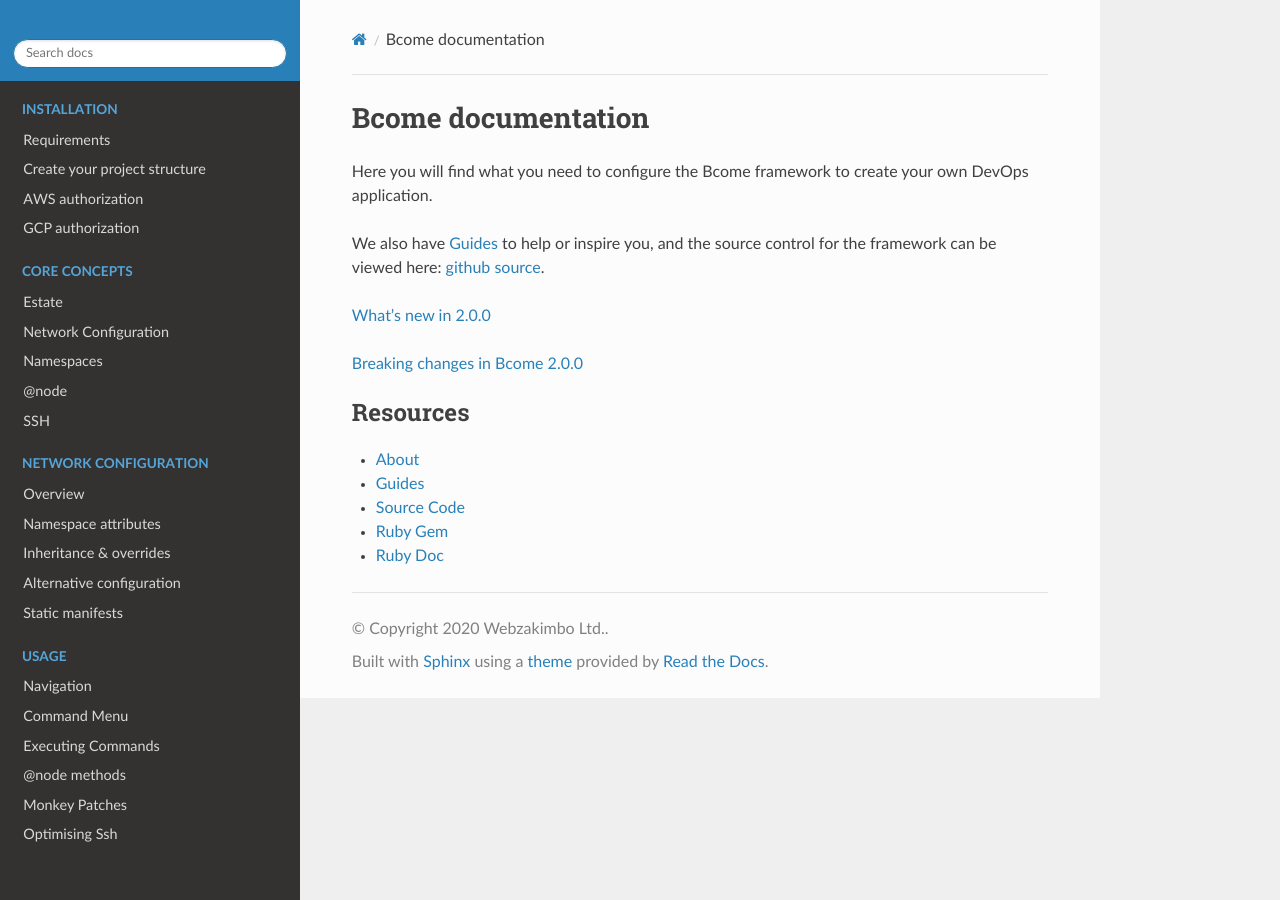
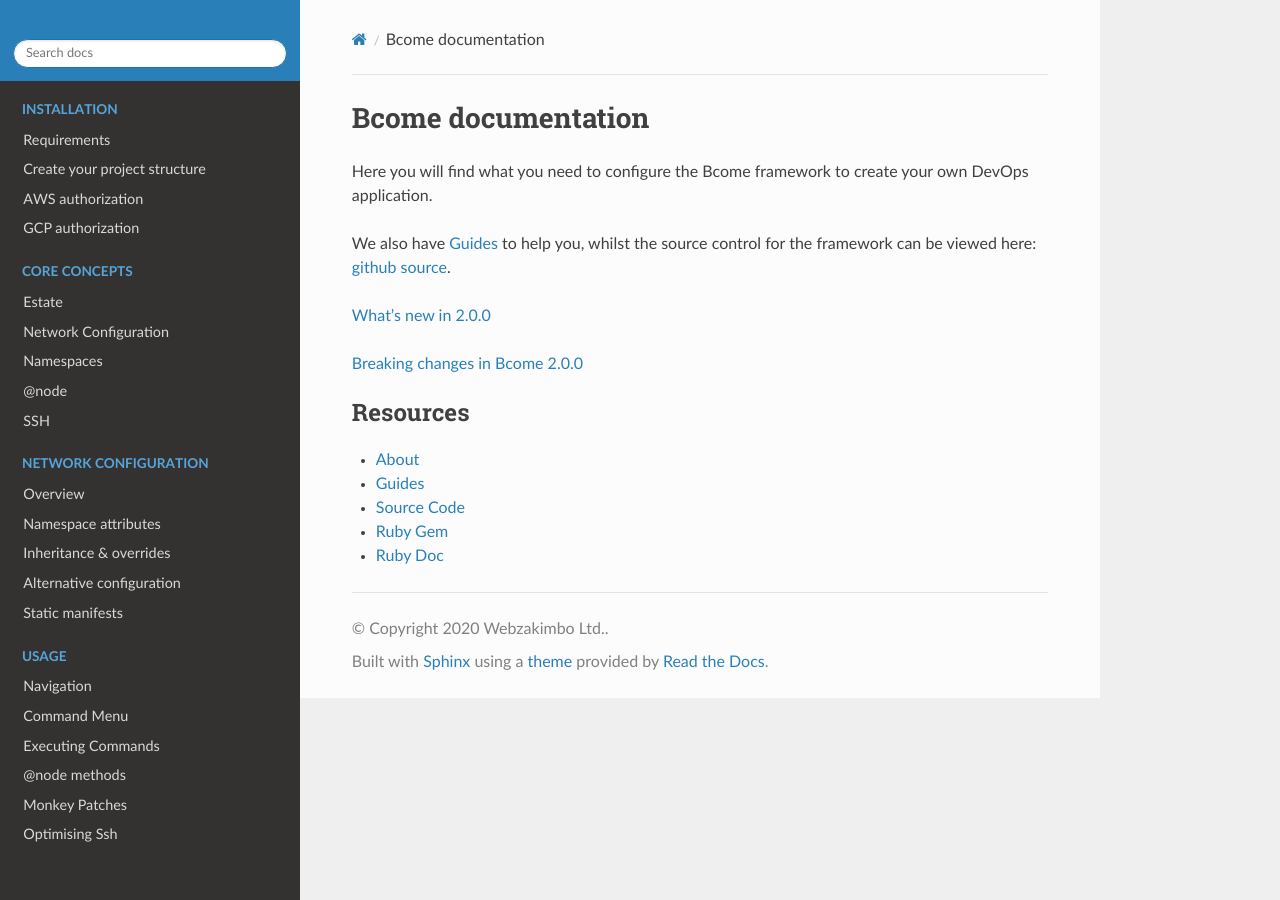
Before and after one commit to webzakimbo/bcome-read-the-docs, a Sphinx documentation site: the page built from docs/source/index.rst, in a window 1280 px wide. Built offline with Sphinx 7.4.7 and the Read the Docs theme 2.0.0, drawn with Linux system fonts in a browser that asks for light colours; pages that are not in the unit, such as notebooks, are missing from menus.

Commit message:
removed 'inspire'

```diff
--- a/docs/source/intro.rst
+++ b/docs/source/intro.rst
@@ -7,7 +7,7 @@ Bcome documentation
 
 Here you will find what you need to configure the Bcome framework to create your own DevOps application.
 
-We also have |GUIDES|_ to help or inspire you, and the source control for the framework can be viewed here: |BCOME_SOURCE|_.
+We also have |GUIDES|_ to help you, whilst the source control for the framework can be viewed here: |BCOME_SOURCE|_.
 
 :doc:`whats-new-in-2.0.0`
 
```
